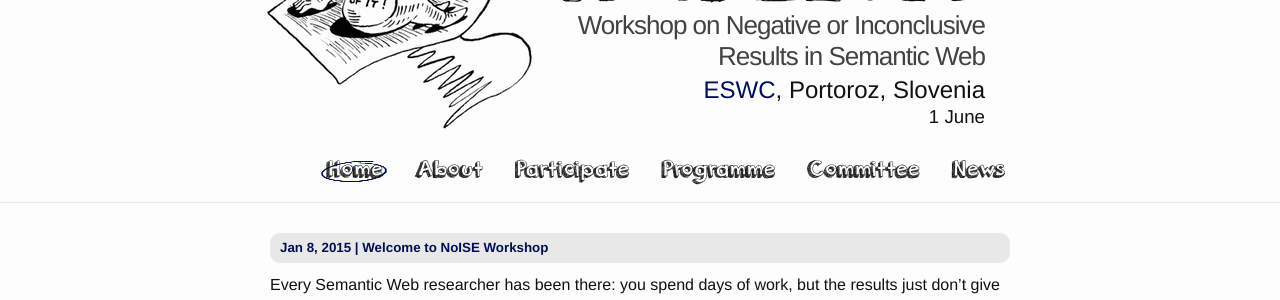
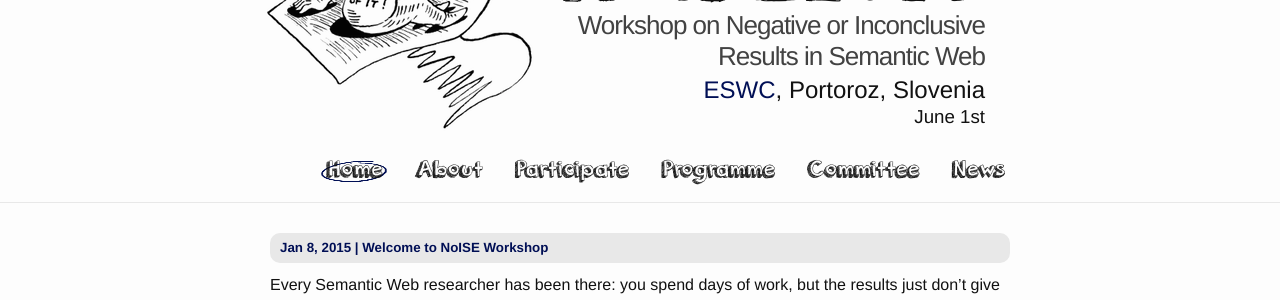
Before and after one commit to mielvds/noise-website, a Jekyll site: the page built from index.md, in a window 1280 px wide. Shown: the part 130-430 px from the top of the page. Built offline with Jekyll 4.4.1, drawn with Linux system fonts in a browser that asks for light colours.

Commit message:
Update _config.yml

```diff
--- a/_config.yml
+++ b/_config.yml
@@ -5,7 +5,7 @@ edition: 2015
 conference: "ESWC"
 conference_url: "http://2015.eswc-conferences.org"
 location: Portoroz, Slovenia
-date: 1 June
+date: June 1st
 email: noise15@easychair.org
 quote: "Those who fail to learn from the mistakes of their predecessors are destined to repeat them."
 quote_author: "George Santayana"
```
